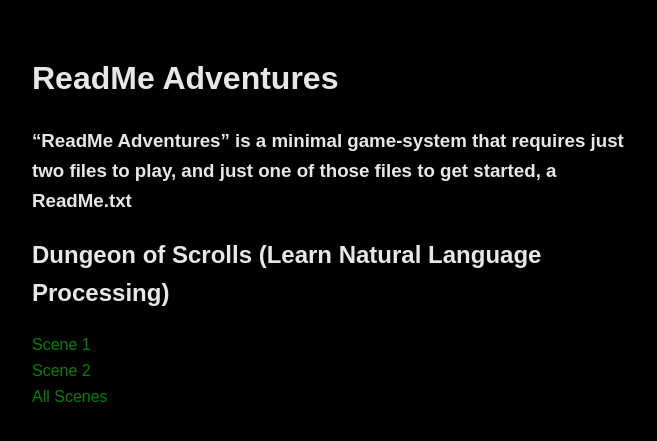
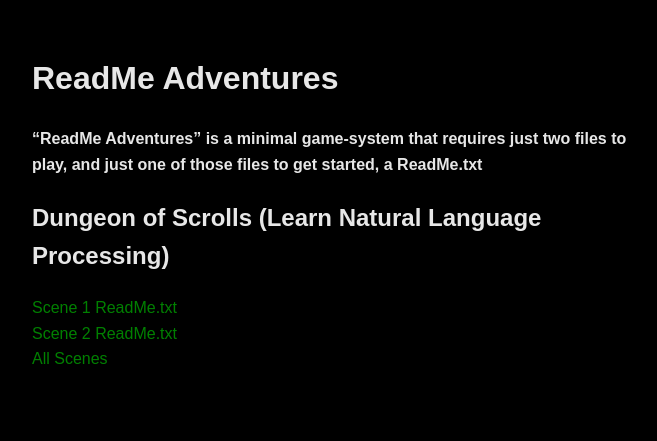
Before and after one commit to lineality/readmeadventures.github.io, a Jekyll site: the page built from index.md, in a window 1280 px wide. Shown: the top 441 px of the page, without its empty margins (296-953 px from the left). Built offline with Jekyll 4.4.1, drawn with Linux system fonts in a browser that asks for light colours; our own code applies the rules of GitHub Pages for plain Markdown files.

Commit message:
Update index.md

```diff
--- a/index.md
+++ b/index.md
@@ -1,9 +1,9 @@
 
 # ReadMe Adventures
 
-### "ReadMe Adventures" is a minimal game-system that requires just two files to play, and just one of those files to get started, a ReadMe.txt
+#### "ReadMe Adventures" is a minimal game-system that requires just two files to play, and just one of those files to get started, a ReadMe.txt
 
 ## Dungeon of Scrolls (Learn Natural Language Processing)
-[Scene 1](https://raw.githubusercontent.com/lineality/ReadMe_Adventures/master/Learn_NLP__Dungeon_of_Scrolls/scene_01/ReadMe.txt)
-[Scene 2](https://raw.githubusercontent.com/lineality/ReadMe_Adventures/master/Learn_NLP__Dungeon_of_Scrolls/scene_02/ReadMe.txt)
+[Scene 1 ReadMe.txt](https://raw.githubusercontent.com/lineality/ReadMe_Adventures/master/Learn_NLP__Dungeon_of_Scrolls/scene_01/ReadMe.txt)
+[Scene 2 ReadMe.txt](https://raw.githubusercontent.com/lineality/ReadMe_Adventures/master/Learn_NLP__Dungeon_of_Scrolls/scene_02/ReadMe.txt)
 [All Scenes](https://github.com/lineality/ReadMe_Adventures/tree/master/Learn_NLP__Dungeon_of_Scrolls)
```
